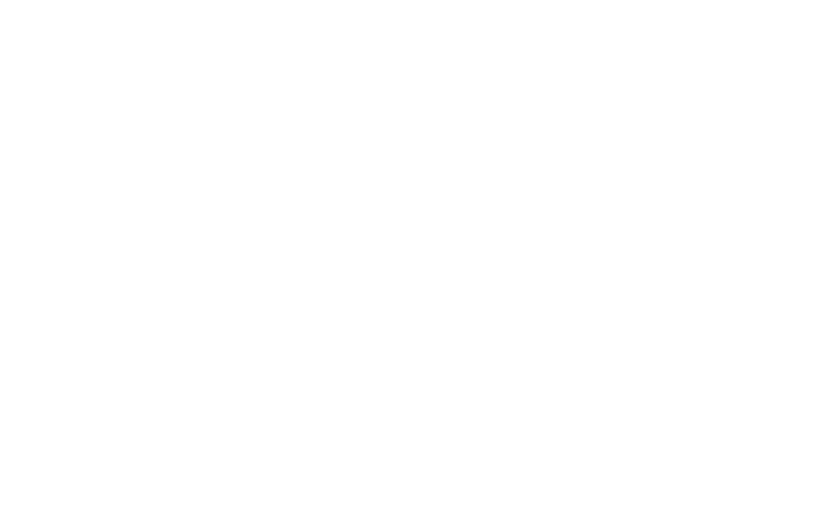
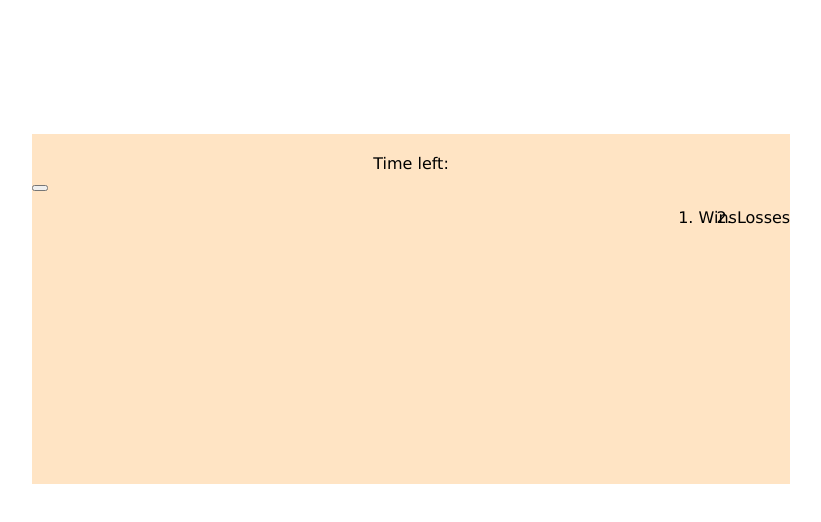
Before and after one commit to AJManzione/Mini-Project-4, a plain HTML site: page index.html in a window 1280 px wide. Shown: the whole page, without its empty margins (229-1050 px from the left). Drawn offline with Linux system fonts and the light colour scheme.

Commit message:
basic html and css for game

```diff
--- a/assets/css/style.css
+++ b/assets/css/style.css
@@ -1 +1,28 @@
-/* Add code here */
+body {
+    display: flex;
+    justify-content: center;
+    align-items: center;
+    font-family: Verdana, Geneva, Tahoma, sans-serif;
+}
+
+#container {
+    background-color: bisque;
+    width: 60%;
+    height: 350px;
+    margin-top: 10%;
+}
+
+#clock {
+    width: 100%;
+    text-align: center;
+    margin-top: 20px;
+}
+
+
+#stats {
+    display: flex;
+    justify-content: right;
+    list-style: block;
+}
+
+#displayed
--- a/index.html
+++ b/index.html
@@ -5,8 +5,22 @@
     <meta http-equiv="X-UA-Compatible" content="IE=edge">
     <meta name="viewport" content="width=device-width, initial-scale=1.0">
     <title>Document</title>
+    <link rel="stylesheet" href="/assets/css/style.css">
 </head>
 <body>
+    <div id = "container">
+        <div id="clock">Time left:</div>
+        <div id = "displayed-word"></div>
+        <button id="play"></button>
+        <ol id="stats">
+            <li>Wins <span id="wins"></span></li>
+            <li> Losses <span id="losses"></span></li>
+        </ol>
+
+    </div>
+
+
+
 
 </body>
 </html>
```
